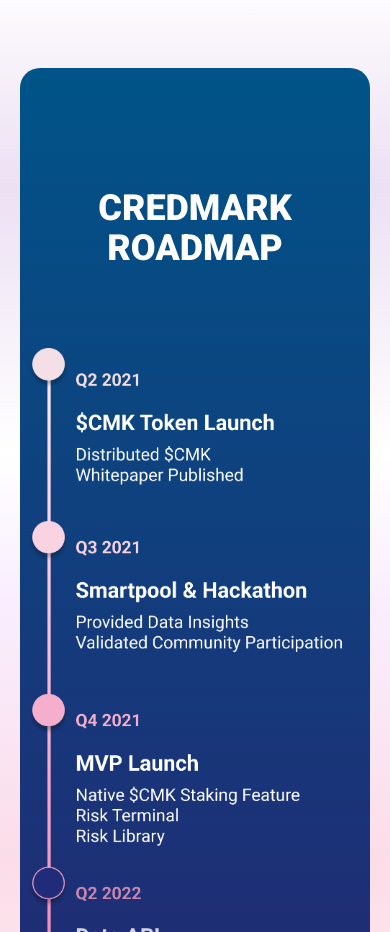
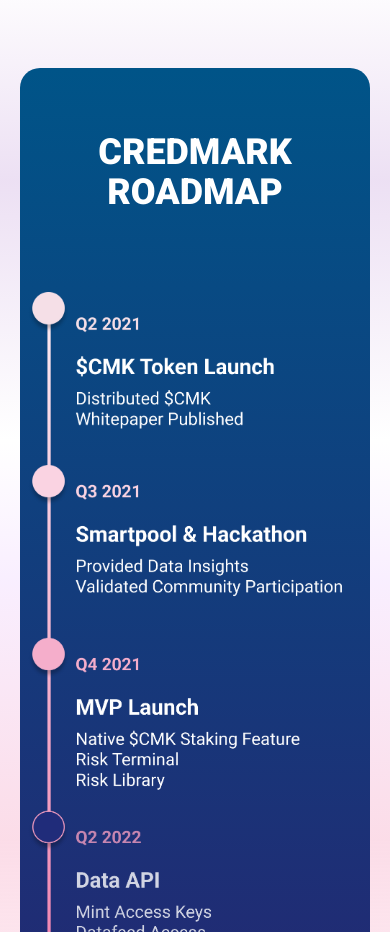
Before and after one commit to credmark/credmark-website, a Next.js app: page / in a window 390 px wide. Shown: the part 4660-5592 px from the top of the page. Built offline with nearby package versions, Linux system fonts and the light colour scheme.

Commit message:
Padding updated

```diff
--- a/components/pages/homepage.js
+++ b/components/pages/homepage.js
@@ -150,7 +150,7 @@
 
             <div className="roadmap py-24 rounded-xl ">
                 <div className="rounded-xl max-w-7xl block py-16 mx-5 lg:m-auto innerRoadmap">
-                    <h3 className="text-white text-center pt-14 md:pt-28 roboto font-bold text-4xl uppercase pb-20">Credmark Roadmap</h3>
+                    <h3 className="text-white text-center md:pt-28 roboto font-bold text-4xl uppercase pb-20">Credmark Roadmap</h3>
                     <img alt="How Credmark Works" className="hidden md:block m-auto max-w-2xl pb-28" src="/assets/Roadmap.png" />
                     <img alt="How Credmark Works" className="block md:hidden m-auto pb-14 px-2" src="/assets/mobile-roadmap.png" />
                 </div>
```
